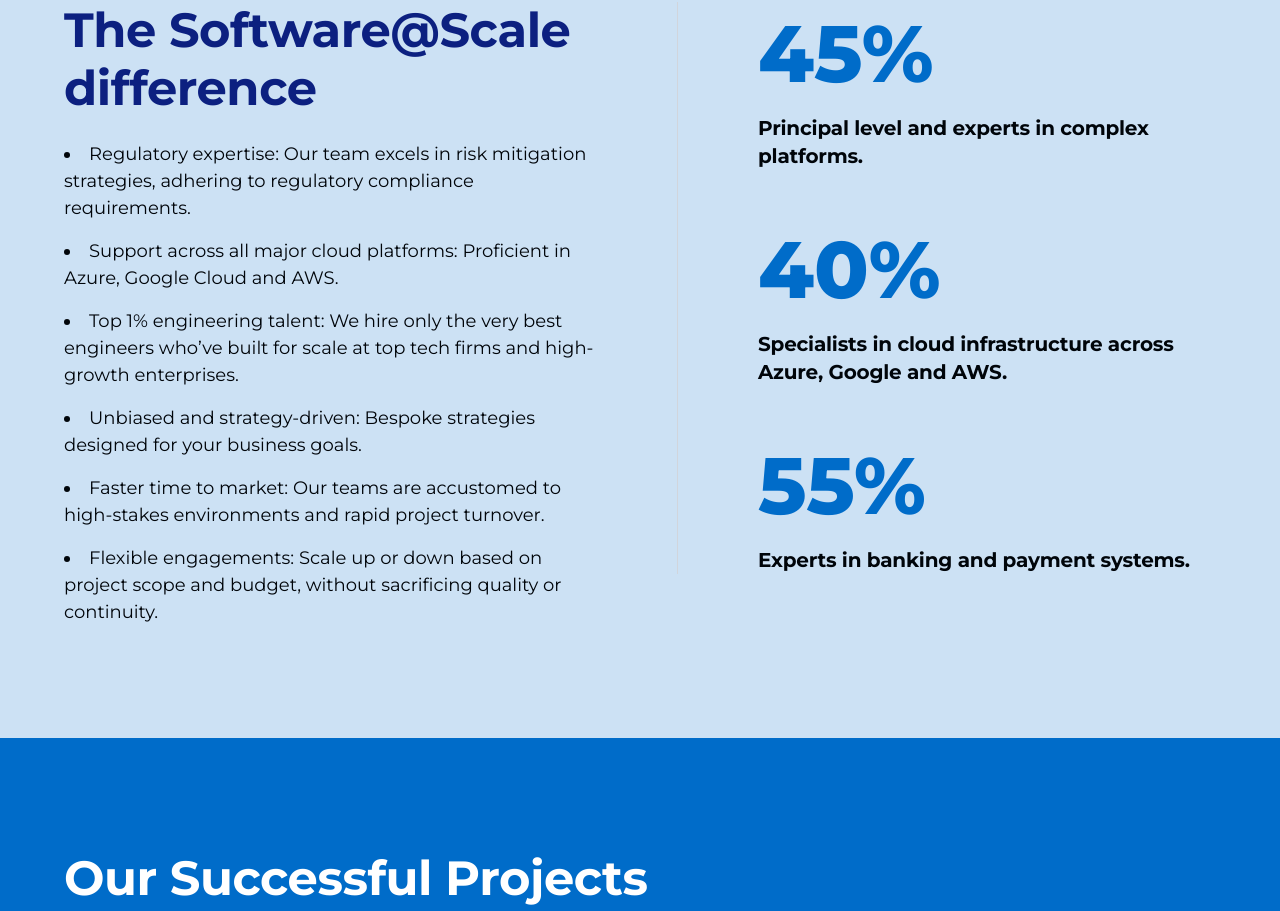
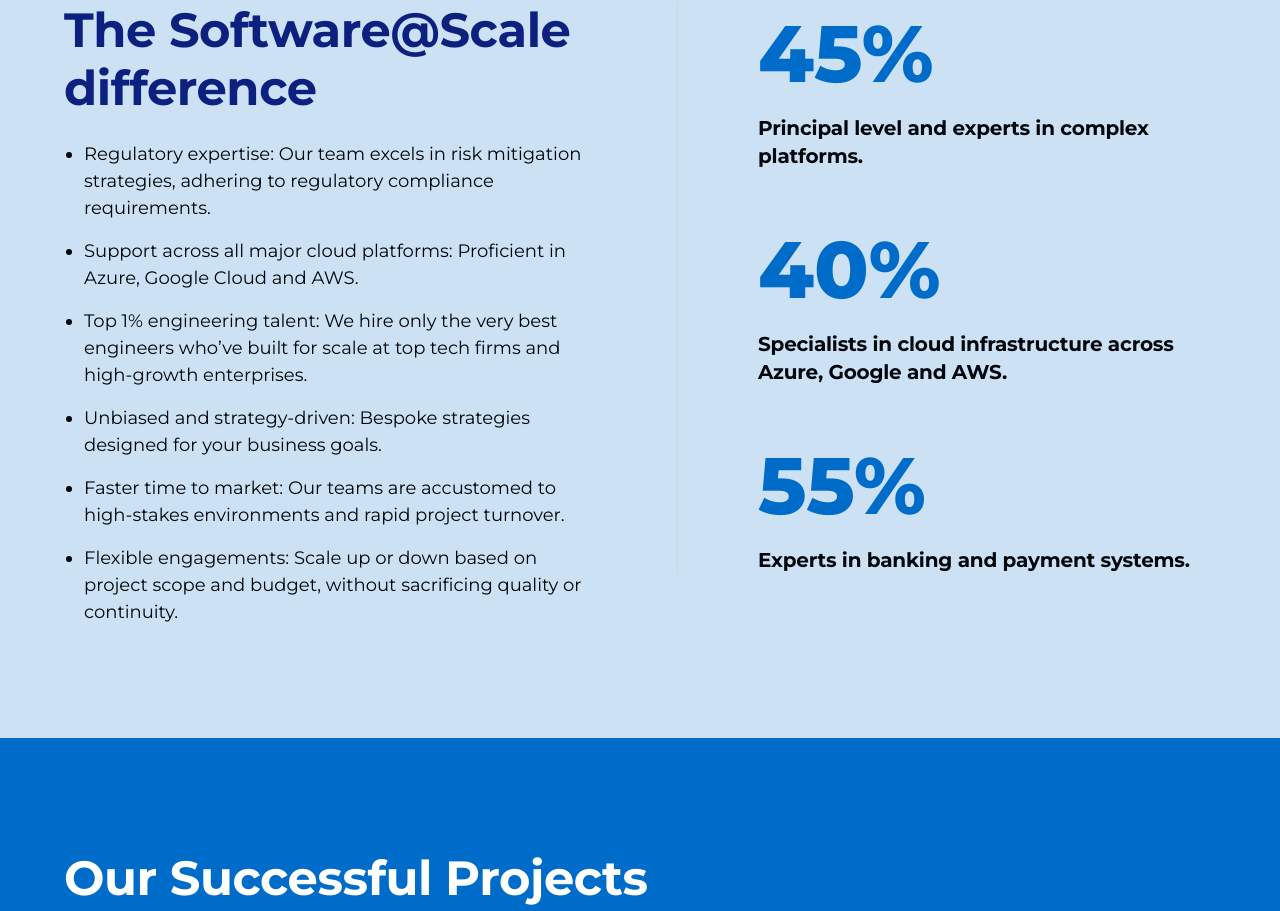
Before and after one commit to Cameron-p-Carter/sasrsitre, a Next.js app: page /services/data-ai-services in a window 1280 px wide. Shown: the part 3230-4141 px from the top of the page. Built offline with nearby package versions, Linux system fonts and the light colour scheme.

Commit message:
service stats dot points inset

```diff
--- a/app/components/sections/stats/ServiceStatsSection.tsx
+++ b/app/components/sections/stats/ServiceStatsSection.tsx
@@ -33,7 +33,7 @@
               <h2 className={`font-bold text-[36px] md:text-[48px] leading-[1.2] tracking-[-0.36px] md:tracking-[-0.48px] w-full ${titleColor}`}>
                 {title}
               </h2>
-              <ul className={`list-disc list-inside space-y-4 font-normal text-base md:text-lg leading-[1.5] w-full ${textColor}`}>
+              <ul className={`list-disc list-outside pl-5 space-y-4 font-normal text-base md:text-lg leading-[1.5] w-full ${textColor}`}>
                 {listItems.map((item, index) => (
                   <li key={index}>{item}</li>
                 ))}
```
